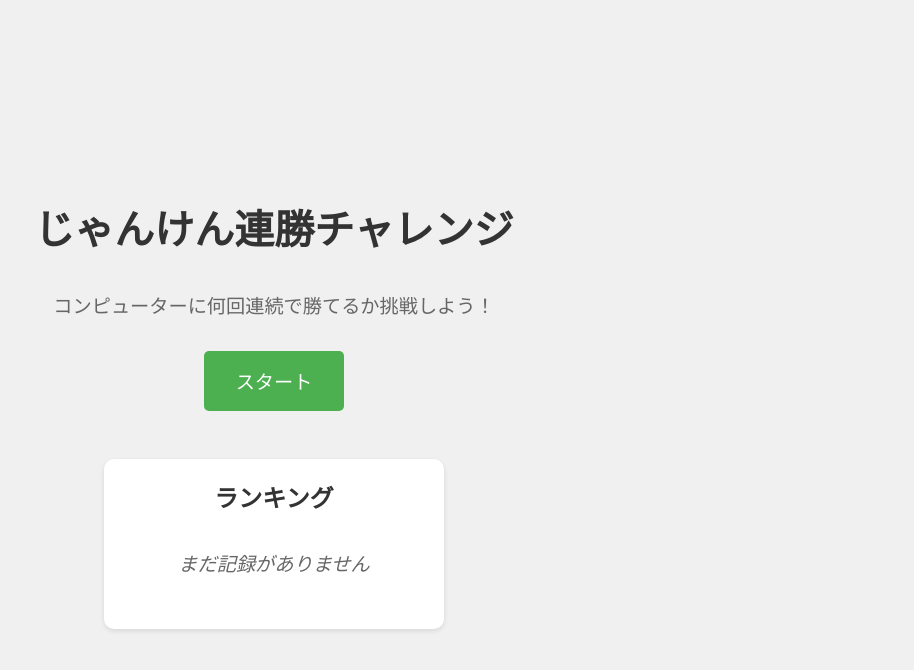
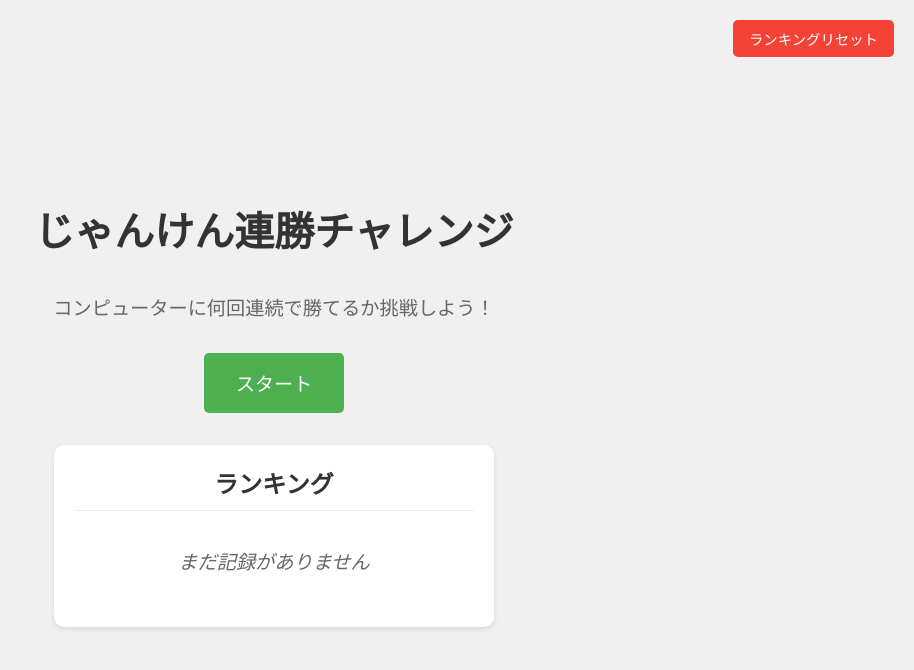
Before and after one commit to nakakei6439/JankenGame, a React (Create React App) app: page / in a window 1280 px wide. Shown: the top 670 px of the page, without its empty margins (366-1280 px from the left). Built offline with nearby package versions, Linux system fonts and the light colour scheme.

Commit message:
全ての変更をコミット

```diff
--- a/src/components/GameScreen.tsx
+++ b/src/components/GameScreen.tsx
@@ -14,6 +14,7 @@ const GameScreen: React.FC<GameScreenProps> = ({ onGameOver }) => {
   const [computerChoice, setComputerChoice] = useState<Hand | null>(null);
   const [result, setResult] = useState<Result | null>(null);
   const [streak, setStreak] = useState(0);
+  const [handCounts, setHandCounts] = useState({ 'グー': 0, 'チョキ': 0, 'パー': 0 });
 
   useEffect(() => {
     const timer = setTimeout(() => {
@@ -37,6 +38,12 @@ const GameScreen: React.FC<GameScreenProps> = ({ onGameOver }) => {
     }
   };
 
+  const getHandPercentage = (hand: Hand): number => {
+    const total = handCounts['グー'] + handCounts['チョキ'] + handCounts['パー'];
+    if (total === 0) return 0;
+    return Math.round((handCounts[hand] / total) * 100);
+  };
+
   const determineWinner = (player: Hand, computer: Hand): Result => {
     if (player === computer) return 'あいこ';
     if (
@@ -55,11 +62,14 @@ const GameScreen: React.FC<GameScreenProps> = ({ onGameOver }) => {
 
     setComputerChoice(computerHand);
     setResult(gameResult);
+    setHandCounts(prev => ({
+      ...prev,
+      [computerHand]: prev[computerHand] + 1
+    }));
 
     if (gameResult === '勝ち') {
       setStreak(prev => prev + 1);
       setMessage(`コンピューター: ${getHandEmoji(computerHand)}\nあなたの勝ち！`);
-      // 次のじゃんけんの準備
       setShowButtons(false);
       setTimeout(() => {
         setMessage('じゃんけん...');
@@ -68,7 +78,6 @@ const GameScreen: React.FC<GameScreenProps> = ({ onGameOver }) => {
     } else if (gameResult === '負け') {
       setMessage(`コンピューター: ${getHandEmoji(computerHand)}\nあなたの負け...`);
       setShowButtons(false);
-      // スタート画面に戻る
       setTimeout(() => {
         onGameOver(streak);
       }, 2000);
@@ -96,6 +105,17 @@ const GameScreen: React.FC<GameScreenProps> = ({ onGameOver }) => {
           <button onClick={() => handleChoice('パー')}>🖐️</button>
         </div>
       )}
+      <div className="hand-stats">
+        <div className="hand-stat">
+          <span>✊: {getHandPercentage('グー')}%</span>
+        </div>
+        <div className="hand-stat">
+          <span>✌️: {getHandPercentage('チョキ')}%</span>
+        </div>
+        <div className="hand-stat">
+          <span>🖐️: {getHandPercentage('パー')}%</span>
+        </div>
+      </div>
     </div>
   );
 };
--- a/src/components/StartPage.css
+++ b/src/components/StartPage.css
@@ -6,6 +6,7 @@
   height: 100vh;
   background-color: #f0f0f0;
   text-align: center;
+  position: relative;
 }
 
 .start-page h1 {
@@ -29,11 +30,29 @@
   border-radius: 5px;
   cursor: pointer;
   transition: background-color 0.3s;
-  margin-bottom: 3rem;
+  margin-bottom: 2rem;
 }
 
 .start-button:hover {
   background-color: #45a049;
+}
+
+.reset-button {
+  position: absolute;
+  top: 20px;
+  right: 20px;
+  padding: 8px 16px;
+  font-size: 0.9rem;
+  background-color: #f44336;
+  color: white;
+  border: none;
+  border-radius: 5px;
+  cursor: pointer;
+  transition: background-color 0.3s;
+}
+
+.reset-button:hover {
+  background-color: #d32f2f;
 }
 
 .ranking-container {
@@ -41,28 +60,36 @@
   padding: 20px;
   border-radius: 10px;
   box-shadow: 0 2px 5px rgba(0, 0, 0, 0.1);
-  width: 300px;
+  width: 400px;
+  max-height: 60vh;
+  overflow-y: auto;
 }
 
 .ranking-container h2 {
   font-size: 1.5rem;
   color: #333;
   margin: 0 0 1rem 0;
+  position: sticky;
+  top: 0;
+  background-color: white;
+  padding-bottom: 10px;
+  border-bottom: 1px solid #eee;
 }
 
 .ranking-list {
   display: flex;
   flex-direction: column;
-  gap: 10px;
+  gap: 8px;
 }
 
 .ranking-item {
   display: flex;
   justify-content: space-between;
   align-items: center;
-  padding: 10px;
+  padding: 8px;
   background-color: #f8f8f8;
   border-radius: 5px;
+  font-size: 0.9rem;
 }
 
 .rank {
--- a/src/components/StartPage.tsx
+++ b/src/components/StartPage.tsx
@@ -9,9 +9,10 @@ interface RankingItem {
 interface StartPageProps {
   onStart: () => void;
   ranking: RankingItem[];
+  onReset: () => void;
 }
 
-const StartPage: React.FC<StartPageProps> = ({ onStart, ranking }) => {
+const StartPage: React.FC<StartPageProps> = ({ onStart, ranking, onReset }) => {
   // 同じスコアの場合は同じ順位を計算
   const getRank = (index: number): number => {
     if (index === 0) return 1;
@@ -23,6 +24,9 @@ const StartPage: React.FC<StartPageProps> = ({ onStart, ranking }) => {
 
   return (
     <div className="start-page">
+      <button className="reset-button" onClick={onReset}>
+        ランキングリセット
+      </button>
       <h1>じゃんけん連勝チャレンジ</h1>
       <p>コンピューターに何回連続で勝てるか挑戦しよう！</p>
       <button className="start-button" onClick={onStart}>
```
